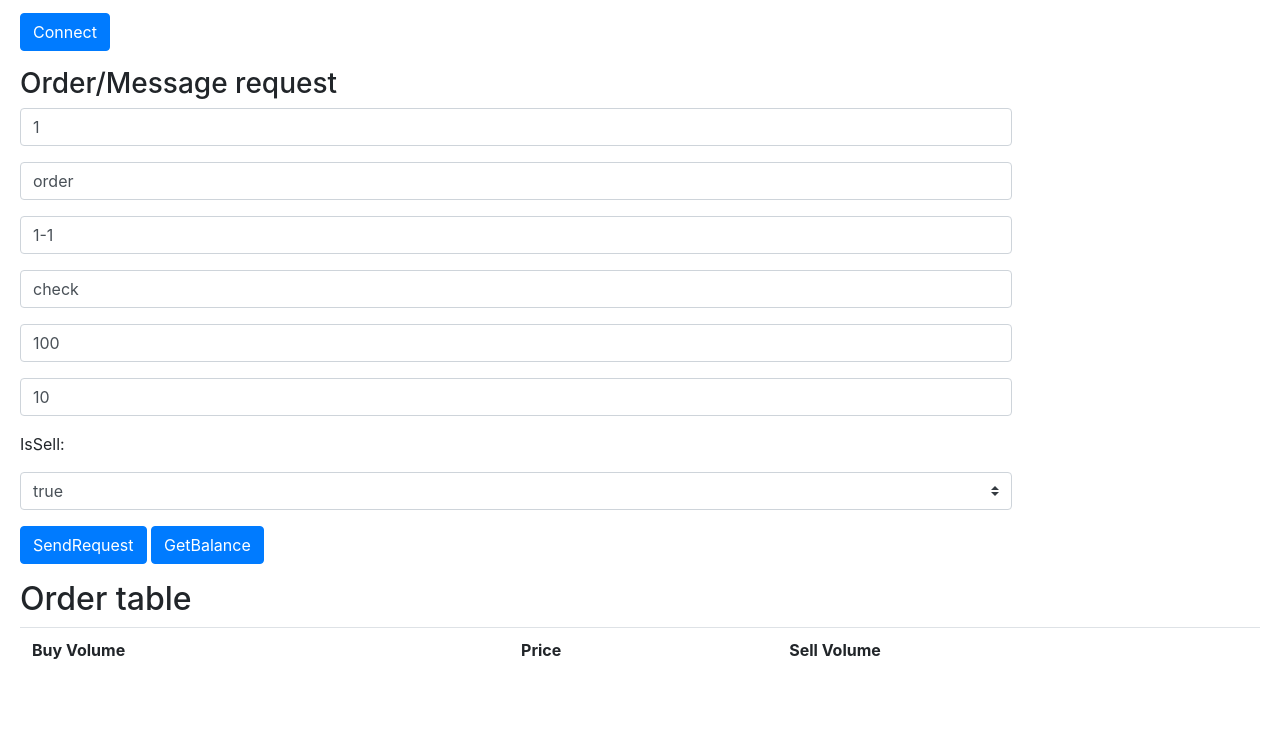
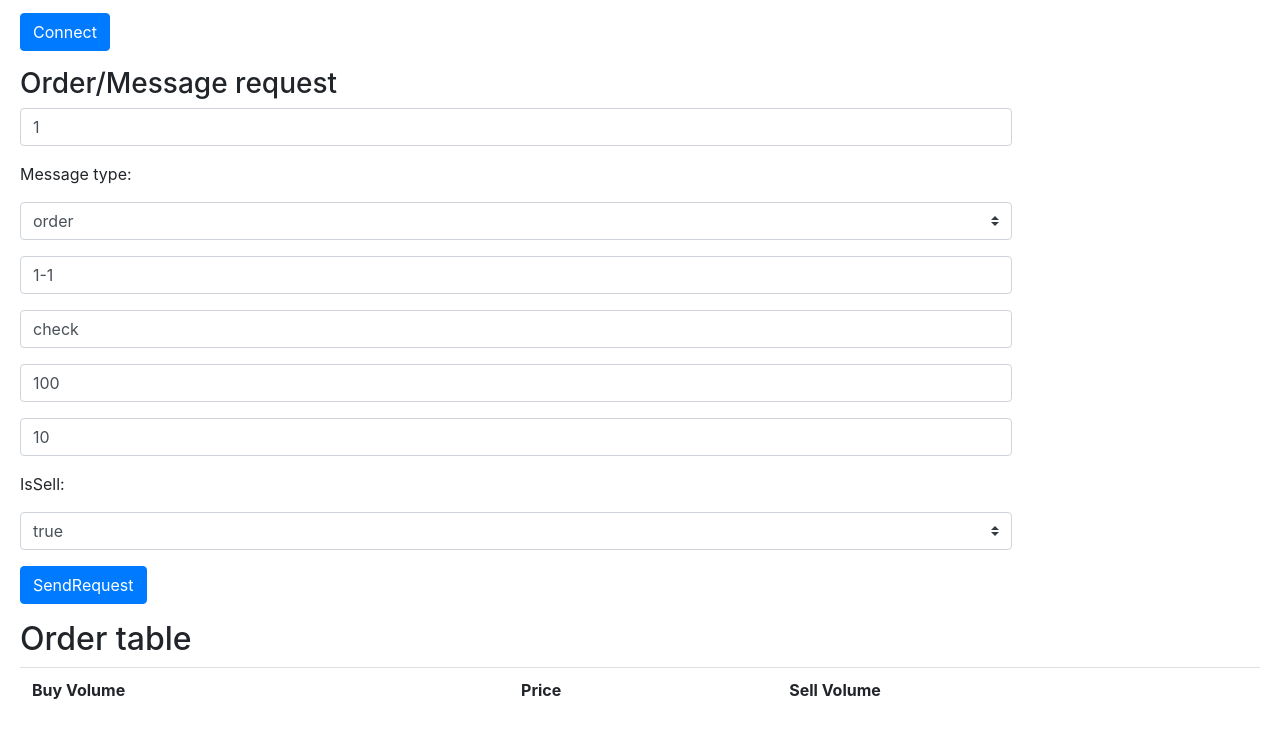
Before and after one commit to khangluong2004/front-end, a plain HTML site: page index.html in a window 1280 px wide. Shown: the part 210-942 px from the top of the page. Before the commit the page ends 902 px from the top, so only its background shows below. Drawn offline with nearby package versions, Linux system fonts and the light colour scheme.

Commit message:
Fix msgType select

```diff
--- a/index.html
+++ b/index.html
@@ -19,8 +19,14 @@
             <div class="input-group mb-3">
                 <input id="userId" value="1" type="text" class="form-control" placeholder="User Id">
             </div>
+            <p> Message type: </p>
             <div class="input-group mb-3">
-                <input id="msgType" value="order" type="text" class="form-control" placeholder="Message type">
+                <select id="msgType" class="custom-select" id="inlineFormCustomSelect">
+                    <option value="order"> order </option>
+                    <option value="removeOrder"> removeOrder </option>
+                    <option value="getBalance"> getBalance </option>
+                    <option value="echo"> echo </option>
+                </select>
             </div>
             <div class="input-group mb-3">
                 <input id="orderId" value="1-1" type="text" class="form-control" placeholder="Order Id">
@@ -43,8 +49,6 @@
             </div>
         </form>
         <button class="btn btn-primary" onclick="sendRequest()"> SendRequest </button>
-        <button class="btn btn-primary" onclick="getBalance()"> GetBalance </button>
-
 
         <p id="response"></p>
 
```
